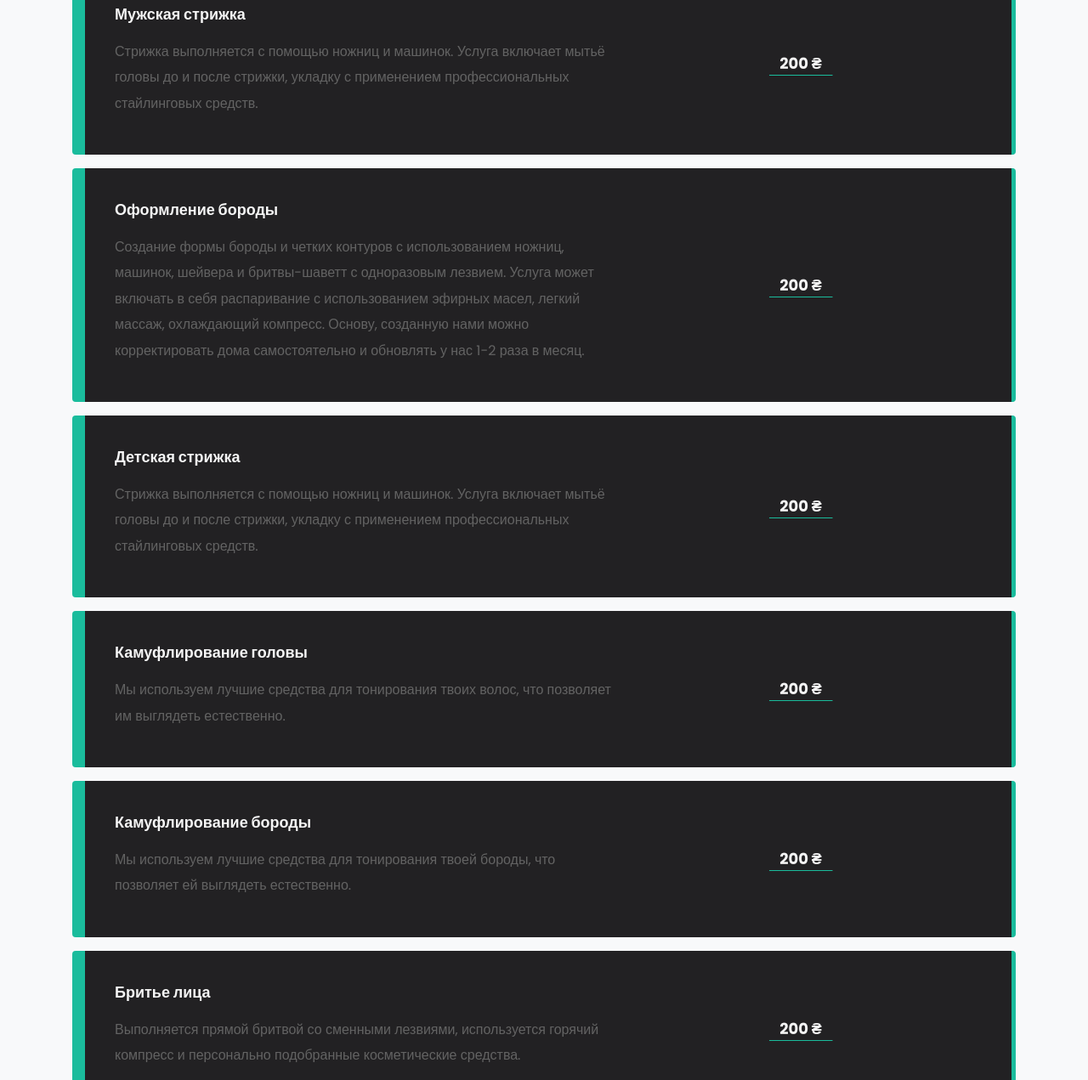
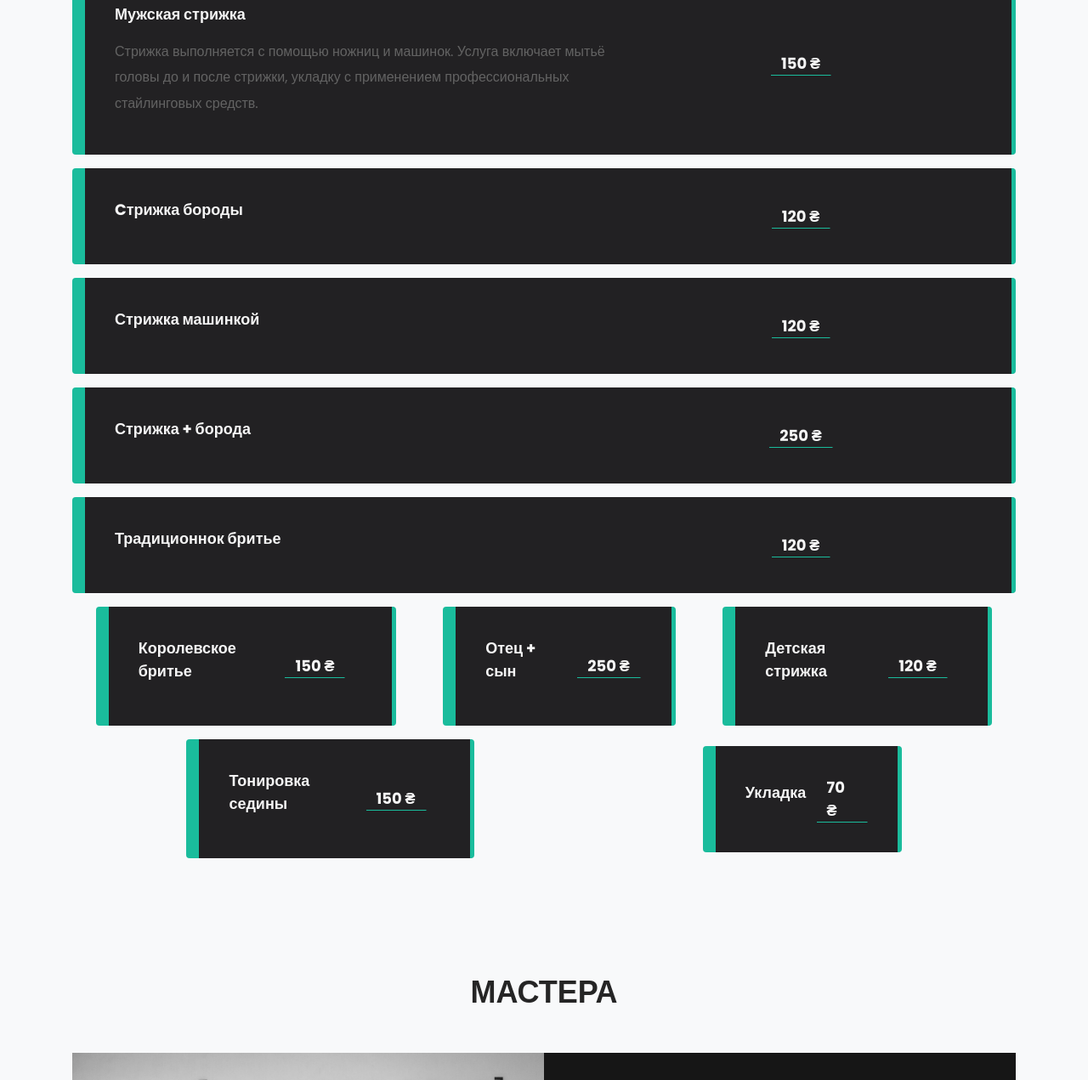
Before and after one commit to Comfort-Zone/Comfort-Zone.github.io, a plain HTML site: page index.html in a window 1280 px wide. Shown: the part 1636-2907 px from the top of the page at 85% size. Drawn offline with nearby package versions, Linux system fonts and the light colour scheme; a script that the page names is missing.

Commit message:
Update index.html

```diff
--- a/index.html
+++ b/index.html
@@ -180,7 +180,7 @@
                   </div>
                   <div class="col-md-5">
                     <ul>
-                      <li>200 ₴</li>
+                      <li>150 ₴</li>
                       <!-- <li><em>Эксперт</em> 250 ₴</li> -->
                     </ul>
                   </div>
@@ -191,8 +191,8 @@
                 <div class="row align-items-center no-gutters">
                   <div class="col-md-7">
                     <div class="icon">
-                      <strong>Оформление бороды</strong>
-                      <p hide>Создание формы бороды и четких контуров с использованием ножниц, машинок, шейвера и
+                      <strong>Cтрижка бороды</strong>
+                      <p hidden>Создание формы бороды и четких контуров с использованием ножниц, машинок, шейвера и
                         бритвы-шаветт с одноразовым лезвием. Услуга может включать в себя распаривание с использованием
                         эфирных масел, легкий массаж, охлаждающий компресс. Основу, созданную нами можно корректировать
                         дома самостоятельно и обновлять у нас 1-2 раза в месяц. </p>
@@ -201,26 +201,29 @@
                   </div>
                   <div class="col-md-5">
                     <ul>
-                      <li>200 ₴</li>
+                      <li>120 ₴</li>
                       <!-- <li><em>Эксперт</em> 250 ₴</li> -->
                     </ul>
                   </div>
                 </div>
               </div>
 
+
+
+
               <div class="item">
                 <div class="row align-items-center no-gutters">
                   <div class="col-md-7">
                     <div class="icon">
-                      <strong>Детская стрижка</strong>
-                      <p>Стрижка выполняется с помощью ножниц и машинок. Услуга включает мытьё головы до и после
-                        стрижки, укладку с применением профессиональных стайлинговых средств. </p>
+                      <strong>Стрижка машинкой</strong>
+                      <p hidden>Мы используем лучшие средства для тонирования твоих волос, что позволяет им выглядеть
+                        естественно. </p>
 
                     </div>
                   </div>
                   <div class="col-md-5">
                     <ul>
-                      <li>200 ₴</li>
+                      <li>120 ₴</li>
                       <!-- <li><em>Эксперт</em> 250 ₴</li> -->
                     </ul>
                   </div>
@@ -232,35 +235,15 @@
                 <div class="row align-items-center no-gutters">
                   <div class="col-md-7">
                     <div class="icon">
-                      <strong>Камуфлирование головы</strong>
-                      <p>Мы используем лучшие средства для тонирования твоих волос, что позволяет им выглядеть
+                      <strong>Стрижка + борода</strong>
+                      <p hidden>Мы используем лучшие средства для тонирования твоей бороды, что позволяет ей выглядеть
                         естественно. </p>
 
                     </div>
                   </div>
                   <div class="col-md-5">
                     <ul>
-                      <li>200 ₴</li>
-                      <!-- <li><em>Эксперт</em> 250 ₴</li> -->
-                    </ul>
-                  </div>
-                </div>
-              </div>
-
-
-              <div class="item">
-                <div class="row align-items-center no-gutters">
-                  <div class="col-md-7">
-                    <div class="icon">
-                      <strong>Камуфлирование бороды</strong>
-                      <p>Мы используем лучшие средства для тонирования твоей бороды, что позволяет ей выглядеть
-                        естественно. </p>
-
-                    </div>
-                  </div>
-                  <div class="col-md-5">
-                    <ul>
-                      <li>200 ₴</li>
+                      <li>250 ₴</li>
                       <!-- <li><em>Эксперт</em> 250 ₴</li> -->
                     </ul>
                   </div>
@@ -271,21 +254,117 @@
                 <div class="row align-items-center no-gutters">
                   <div class="col-md-7">
                     <div class="icon">
-                      <strong>Бритье лица</strong>
-                      <p>Выполняется прямой бритвой со сменными лезвиями, используется горячий компресс и персонально
+                      <strong>Традиционнок бритье</strong>
+                      <p hidden>Выполняется прямой бритвой со сменными лезвиями, используется горячий компресс и персонально
                         подобранные косметические средства. </p>
 
                     </div>
                   </div>
                   <div class="col-md-5">
                     <ul>
-                      <li>200 ₴</li>
+                      <li>120 ₴</li>
                       <!-- <li><em>Эксперт</em> 250 ₴</li> -->
                     </ul>
                   </div>
                 </div>
               </div>
             </div>
+
+            <div class="item">
+                <div class="row align-items-center no-gutters">
+                  <div class="col-md-7">
+                    <div class="icon">
+                      <strong>Королевское бритье</strong>
+                      <p hidden>Мы используем лучшие средства для тонирования твоей бороды, что позволяет ей выглядеть
+                        естественно. </p>
+
+                    </div>
+                  </div>
+                  <div class="col-md-5">
+                    <ul>
+                      <li>150 ₴</li>
+                      <!-- <li><em>Эксперт</em> 250 ₴</li> -->
+                    </ul>
+                  </div>
+                </div>
+              </div>
+
+
+            <div class="item">
+                <div class="row align-items-center no-gutters">
+                  <div class="col-md-7">
+                    <div class="icon">
+                      <strong>Отец + сын</strong>
+                      <p hidden>Мы используем лучшие средства для тонирования твоей бороды, что позволяет ей выглядеть
+                        естественно. </p>
+
+                    </div>
+                  </div>
+                  <div class="col-md-5">
+                    <ul>
+                      <li>250 ₴</li>
+                      <!-- <li><em>Эксперт</em> 250 ₴</li> -->
+                    </ul>
+                  </div>
+                </div>
+              </div>
+
+            <div class="item">
+                <div class="row align-items-center no-gutters">
+                  <div class="col-md-7">
+                    <div class="icon">
+                      <strong>Детская стрижка</strong>
+                      <p hidden>Стрижка выполняется с помощью ножниц и машинок. Услуга включает мытьё головы до и после
+                        стрижки, укладку с применением профессиональных стайлинговых средств. </p>
+
+                    </div>
+                  </div>
+                  <div class="col-md-5">
+                    <ul>
+                      <li>120 ₴</li>
+                      <!-- <li><em>Эксперт</em> 250 ₴</li> -->
+                    </ul>
+                  </div>
+                </div>
+              </div>
+
+            <div class="item">
+                <div class="row align-items-center no-gutters">
+                  <div class="col-md-7">
+                    <div class="icon">
+                      <strong>Тонировка седины</strong>
+                      <p hidden>Стрижка выполняется с помощью ножниц и машинок. Услуга включает мытьё головы до и после
+                        стрижки, укладку с применением профессиональных стайлинговых средств. </p>
+
+                    </div>
+                  </div>
+                  <div class="col-md-5">
+                    <ul>
+                      <li>150 ₴</li>
+                      <!-- <li><em>Эксперт</em> 250 ₴</li> -->
+                    </ul>
+                  </div>
+                </div>
+              </div>
+
+            <div class="item">
+                <div class="row align-items-center no-gutters">
+                  <div class="col-md-7">
+                    <div class="icon">
+                      <strong>Укладка</strong>
+                      <p hidden>Стрижка выполняется с помощью ножниц и машинок. Услуга включает мытьё головы до и после
+                        стрижки, укладку с применением профессиональных стайлинговых средств. </p>
+
+                    </div>
+                  </div>
+                  <div class="col-md-5">
+                    <ul>
+                      <li>70 ₴</li>
+                      <!-- <li><em>Эксперт</em> 250 ₴</li> -->
+                    </ul>
+                  </div>
+                </div>
+              </div>
           </div>
 
         </div>
```
